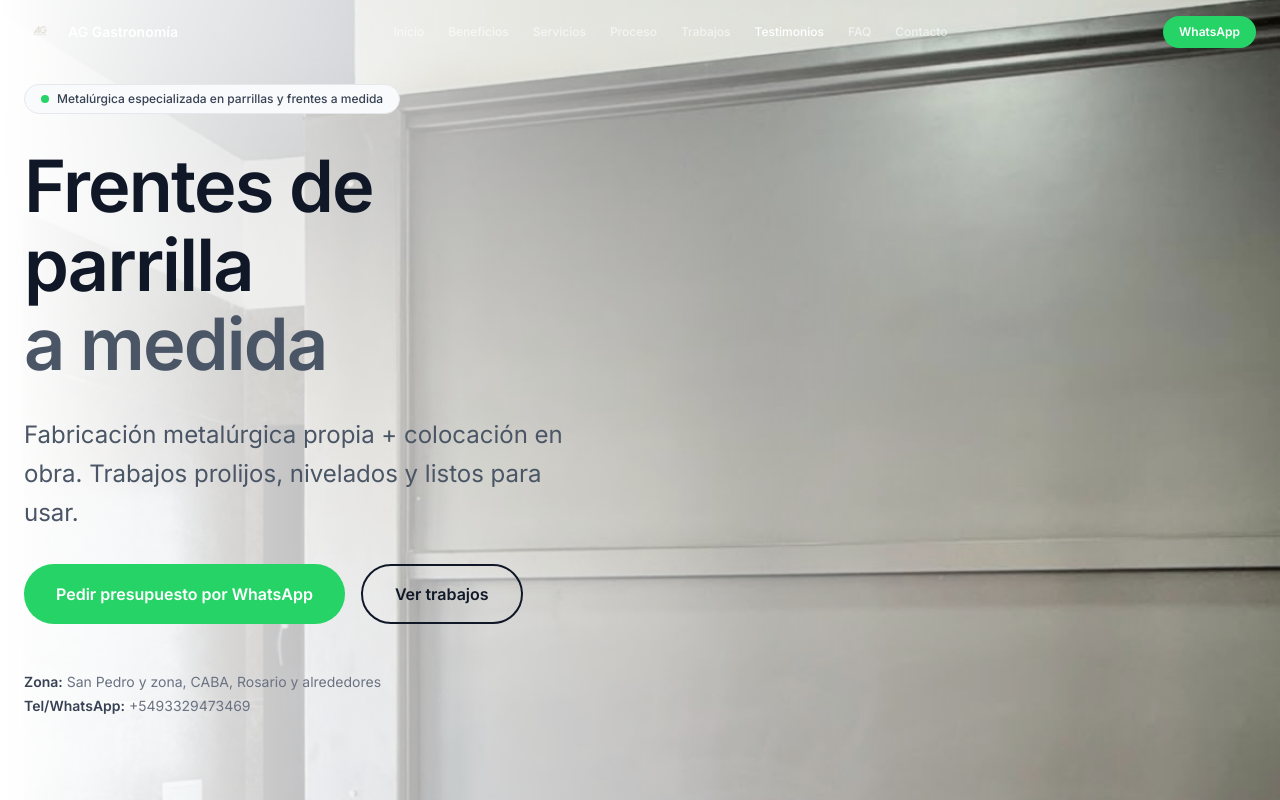
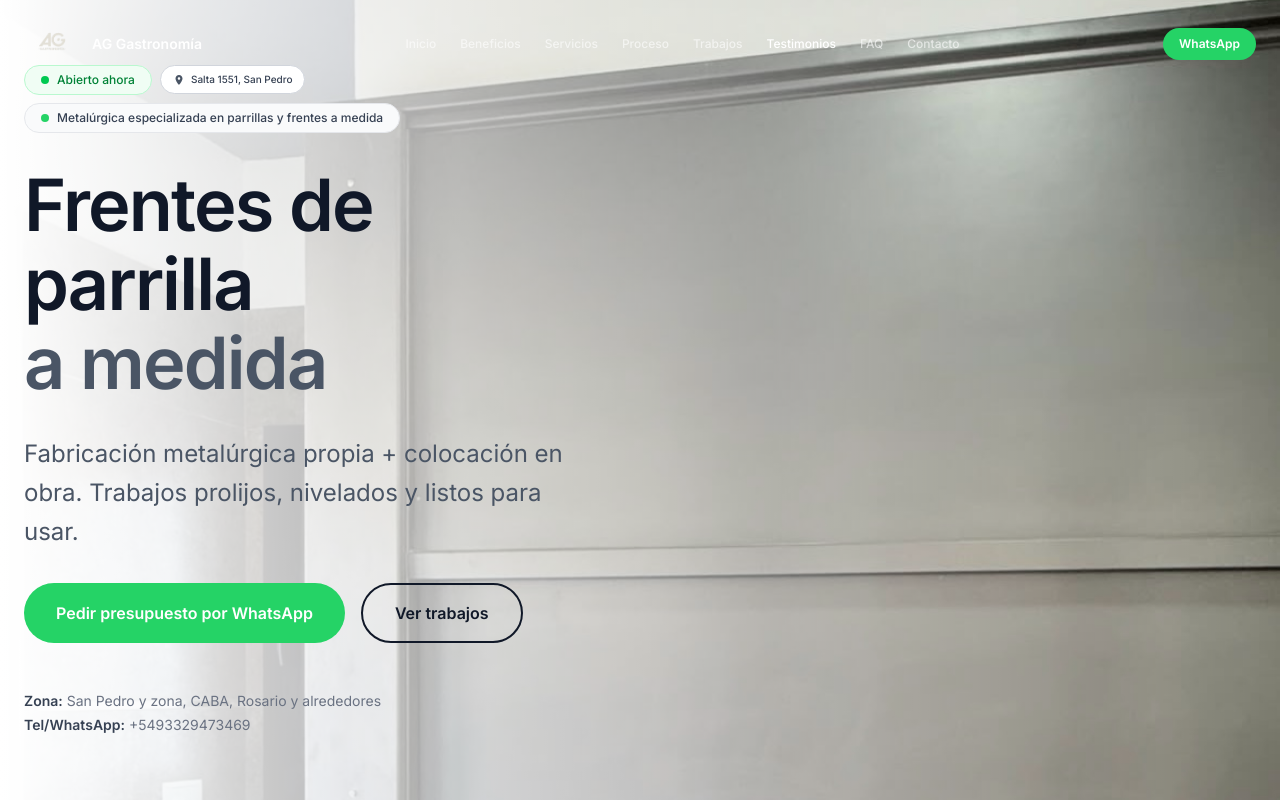
Before and after one commit to bautigr02/ag-landing, a Next.js app: page / in a window 1280 px wide. Shown: the top 800 px of the page. Built offline with nearby package versions, Linux system fonts and the light colour scheme.

Commit message:
fix deploy

```diff
--- a/src/components/Gallery.tsx
+++ b/src/components/Gallery.tsx
@@ -44,12 +44,7 @@ export function Gallery() {
               Trabajos y frentes de parrilla
             </h2>
             <p className="mt-2 max-w-2xl text-sm text-slate-700">
-              Fotos de frentes, detalles y parrillas terminadas. Podés seguir
-              cargando imágenes en{" "}
-              <span className="font-mono text-xs text-slate-800">
-                /public/galeria
-              </span>{" "}
-              y actualizar esta grilla cuando quieras.
+              Fotos de frentes, detalles y parrillas terminadas.
             </p>
           </div>
         </div>
--- a/src/components/StickyNavbar.tsx
+++ b/src/components/StickyNavbar.tsx
@@ -45,12 +45,14 @@ export function StickyNavbar() {
     return () => window.removeEventListener("scroll", handleScroll);
   }, []);
 
+  // Inicializar como light (letras oscuras) ya que el Hero es light
   const [isDark, setIsDark] = useState(false);
 
   useEffect(() => {
     if (typeof window === "undefined" || typeof document === "undefined") return;
 
     const updateTheme = () => {
+      // Por defecto light (letras oscuras) si no hay tema definido
       const theme = document.documentElement.getAttribute("data-section-theme") || "light";
       setIsDark(theme === "dark");
     };
@@ -79,7 +81,7 @@ export function StickyNavbar() {
       <div className="mx-auto max-w-7xl px-6 py-4">
         <div className="flex items-center justify-between">
           <a href="#inicio" className="flex items-center gap-3">
-            <div className="relative h-8 w-8">
+            <div className="relative h-14 w-14 scale-110">
               <Image
                 src="/galeria/logosinfondo.png"
                 alt="AG Gastronomía"
--- a/src/sections/Gallery.tsx
+++ b/src/sections/Gallery.tsx
@@ -46,9 +46,7 @@ export function Gallery() {
             Trabajos y frentes de parrilla
           </h2>
           <p className="text-xl md:text-2xl text-gray-600 max-w-2xl mx-auto">
-            Algunas fotos de trabajos reales. Podés seguir cargando imágenes en{" "}
-            <span className="font-mono text-sm">/public/galeria</span> y
-            actualizar esta grilla cuando quieras.
+            Algunas fotos de trabajos reales. Para ver más trabajos, podés ver la galería completa en nuestro <a href="https://www.instagram.com/ag.divisiongastronomia/" target="_blank" rel="noopener noreferrer" className="text-blue-600 hover:text-blue-800">Instagram</a>
           </p>
         </motion.div>
 
--- a/src/sections/Hero.tsx
+++ b/src/sections/Hero.tsx
@@ -2,15 +2,49 @@
 
 import { motion, useScroll, useTransform } from "framer-motion";
 import Image from "next/image";
-import { useRef, useEffect } from "react";
+import { useRef, useEffect, useState } from "react";
 
 const WHATSAPP_NUMBER = "+5493329473469";
 const whatsappHref = `https://wa.me/5493329473469?text=${encodeURIComponent(
   "Hola, quiero pedir un presupuesto para frentes de parrilla a medida."
 )}`;
 
+// Función para determinar si está abierto
+function isOpen(): boolean {
+  if (typeof window === "undefined") return false;
+
+  const now = new Date();
+  const day = now.getDay(); // 0 = domingo, 1 = lunes, ..., 6 = sábado
+  const hours = now.getHours();
+  const minutes = now.getMinutes();
+  const currentTime = hours * 60 + minutes; // Tiempo en minutos desde medianoche
+
+  // Domingo: cerrado
+  if (day === 0) return false;
+
+  // Sábado: 7:30 - 12:00
+  if (day === 6) {
+    const openTime = 7 * 60 + 30; // 7:30
+    const closeTime = 12 * 60; // 12:00
+    return currentTime >= openTime && currentTime < closeTime;
+  }
+
+  // Lunes a viernes: 7:30-12:00 y 14:30-19:00
+  const morningOpen = 7 * 60 + 30; // 7:30
+  const morningClose = 12 * 60; // 12:00
+  const afternoonOpen = 14 * 60 + 30; // 14:30
+  const afternoonClose = 19 * 60; // 19:00
+
+  return (
+    (currentTime >= morningOpen && currentTime < morningClose) ||
+    (currentTime >= afternoonOpen && currentTime < afternoonClose)
+  );
+}
+
 export function Hero() {
   const containerRef = useRef<HTMLDivElement>(null);
+  const [isOpenNow, setIsOpenNow] = useState(false);
+
   const { scrollYProgress } = useScroll({
     target: containerRef,
     offset: ["start start", "end start"],
@@ -21,6 +55,16 @@ export function Hero() {
     if (typeof document !== "undefined") {
       document.documentElement.setAttribute("data-section-theme", "light");
     }
+
+    // Verificar estado de apertura
+    setIsOpenNow(isOpen());
+
+    // Actualizar cada minuto
+    const interval = setInterval(() => {
+      setIsOpenNow(isOpen());
+    }, 60000); // Cada 60 segundos
+
+    return () => clearInterval(interval);
   }, []);
 
   const opacity = useTransform(scrollYProgress, [0, 0.5], [1, 0]);
@@ -58,9 +102,53 @@ export function Hero() {
               transition={{ duration: 0.4, delay: 0.1, ease: "easeOut" }}
               className="space-y-8"
             >
-              <div className="inline-flex items-center gap-2 rounded-full border border-gray-200 bg-gray-50 px-4 py-1.5 text-xs font-medium text-gray-700">
-                <span className="h-2 w-2 rounded-full bg-[#25d366]" />
-                Metalúrgica especializada en parrillas y frentes a medida
+              {/* Contenedor de burbujas */}
+              <div className="flex flex-col gap-2">
+                {/* Burbuja de estado (Abierto/Cerrado) - ARRIBA con botón de ubicación */}
+                <div className="flex items-center gap-2 flex-wrap">
+                  <div
+                    className={`inline-flex items-center gap-2 rounded-full border px-4 py-1.5 text-xs font-medium w-fit ${
+                      isOpenNow
+                        ? "border-green-200 bg-green-50 text-green-700"
+                        : "border-orange-200 bg-orange-50 text-orange-700"
+                    }`}
+                  >
+                    <span
+                      className={`h-2 w-2 rounded-full ${
+                        isOpenNow ? "bg-green-500" : "bg-orange-500"
+                      }`}
+                    />
+                    {isOpenNow ? "Abierto ahora" : "Cerrado, dejanos un mensaje"}
+                  </div>
+                  <a
+                    href="https://maps.google.com/?q=Salta+1551+San+Pedro+Buenos+Aires+Argentina"
+                    target="_blank"
+                    rel="noopener noreferrer"
+                    className="inline-flex items-center gap-1.5 rounded-full border border-gray-300 bg-white px-3 py-1.5 text-[10px] font-medium text-gray-700 hover:bg-gray-50 hover:border-gray-400 transition-colors"
+                    title="Ver ubicación en Google Maps"
+                  >
+                    <svg
+                      width="12"
+                      height="12"
+                      viewBox="0 0 24 24"
+                      fill="none"
+                      xmlns="http://www.w3.org/2000/svg"
+                      className="text-gray-600"
+                    >
+                      <path
+                        d="M12 2C8.13 2 5 5.13 5 9c0 5.25 7 13 7 13s7-7.75 7-13c0-3.87-3.13-7-7-7zm0 9.5c-1.38 0-2.5-1.12-2.5-2.5s1.12-2.5 2.5-2.5 2.5 1.12 2.5 2.5-1.12 2.5-2.5 2.5z"
+                        fill="currentColor"
+                      />
+                    </svg>
+                    <span>Salta 1551, San Pedro</span>
+                  </a>
+                </div>
+
+                {/* Burbuja de descripción - ABAJO */}
+                <div className="inline-flex items-center gap-2 rounded-full border border-gray-200 bg-gray-50 px-4 py-1.5 text-xs font-medium text-gray-700 w-fit">
+                  <span className="h-2 w-2 rounded-full bg-[#25d366]" />
+                  Metalúrgica especializada en parrillas y frentes a medida
+                </div>
               </div>
 
               <h1 className="text-5xl md:text-6xl lg:text-7xl font-semibold tracking-tight text-gray-900 leading-[1.1]">
--- a/src/sections/Process.tsx
+++ b/src/sections/Process.tsx
@@ -7,12 +7,12 @@ const steps = [
   {
     number: "01",
     title: "Contacto y medidas",
-    text: "Nos mandás fotos y medidas aproximadas por WhatsApp o coordinamos una visita en obra en San Pedro y zona.",
+    text: "Nos mandás fotos y medidas por WhatsApp (te asesoramos) o coordinamos una visita en San Pedro y zona.",
   },
   {
     number: "02",
     title: "Fabricación metalúrgica",
-    text: "Fabricamos el frente, parrilla y accesorios en nuestro taller, con materiales pensados para alta temperatura.",
+    text: "Fabricamos el frente, parrilla y accesorios en nuestro taller, con materiales pensados para altas temperaturas.",
   },
   {
     number: "03",
--- a/src/sections/Services.tsx
+++ b/src/sections/Services.tsx
@@ -49,16 +49,28 @@ const services = [
     ],
   },
   {
-    id: "especiales",
-    title: "Trabajos especiales",
-    description:
-      "Proyectos a medida para locales gastronómicos, quinchos y espacios específicos.",
+  id: "especiales",
+  title: "Trabajos especiales",
+  description:
+  "Proyectos a medida para locales gastronómicos, quinchos y espacios específicos.",
     features: [
       "Diseños según plano o idea",
       "Adaptación a equipamiento existente",
       "Coordinación con otras obras",
     ],
   },
+  {
+  id: "materiales",
+  title: "Materiales de alta calidad",
+  description:
+  "Nuestros trabajos incluyen varios materiales.",
+    features: [
+      "Acero inoxidable",
+      "Chapa con pintura resistente al calor y al uso intensivo",
+      "Chapa galvanizada en parrillas",
+      "Tablas de madera en parrigas"
+    ],
+  }
 ];
 
 const whatsappHref = `https://wa.me/5493329473469?text=${encodeURIComponent(
@@ -80,8 +92,7 @@ export function Services() {
             Productos y servicios
           </h2>
           <p className="text-xl md:text-2xl text-gray-600 max-w-2xl mx-auto">
-            Fabricamos y colocamos todo el frente de tu parrilla. Podés elegir
-            solo fabricación o fabricación + colocación en obra.
+            Fabricamos y colocamos todo el frente de tu parrilla. Nos responsabilizamos por el resultado y la calidad de nuestros trabajos.
           </p>
         </motion.div>
 
```
Also changed, not shown: src/sections/Testimonials.tsx (+5 -6 lines).
